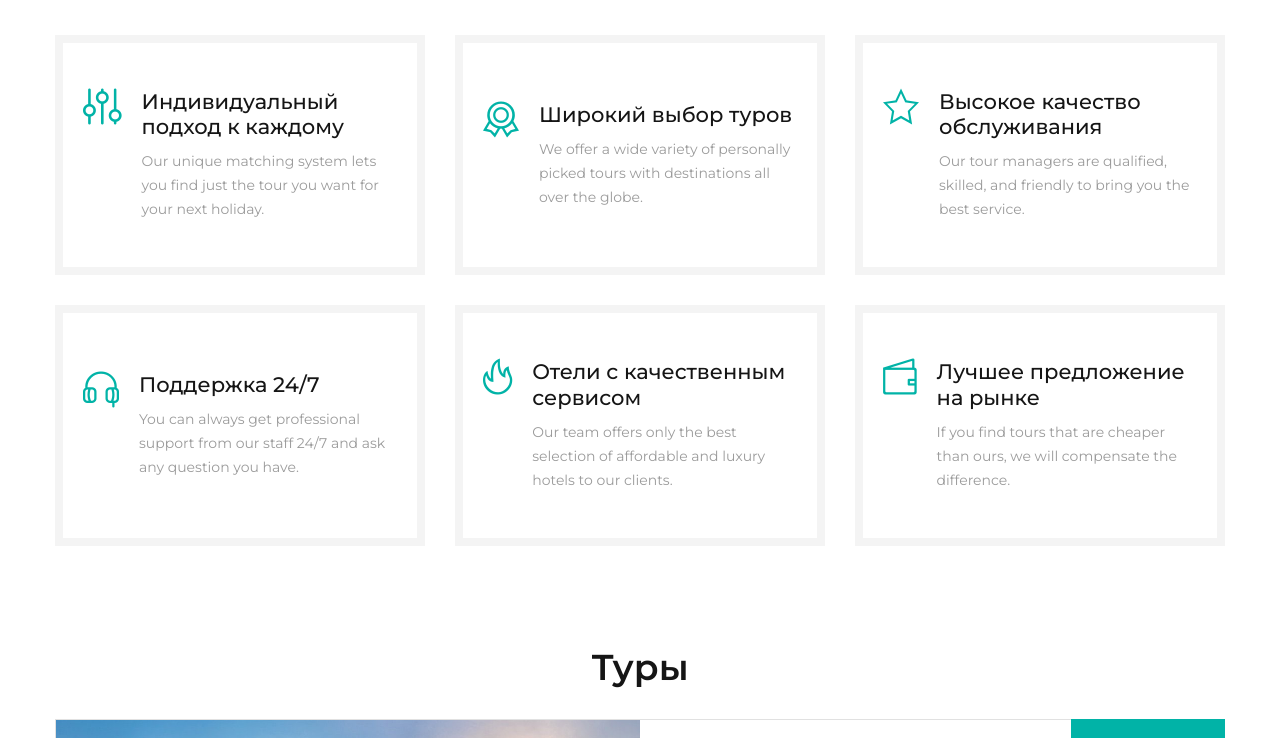
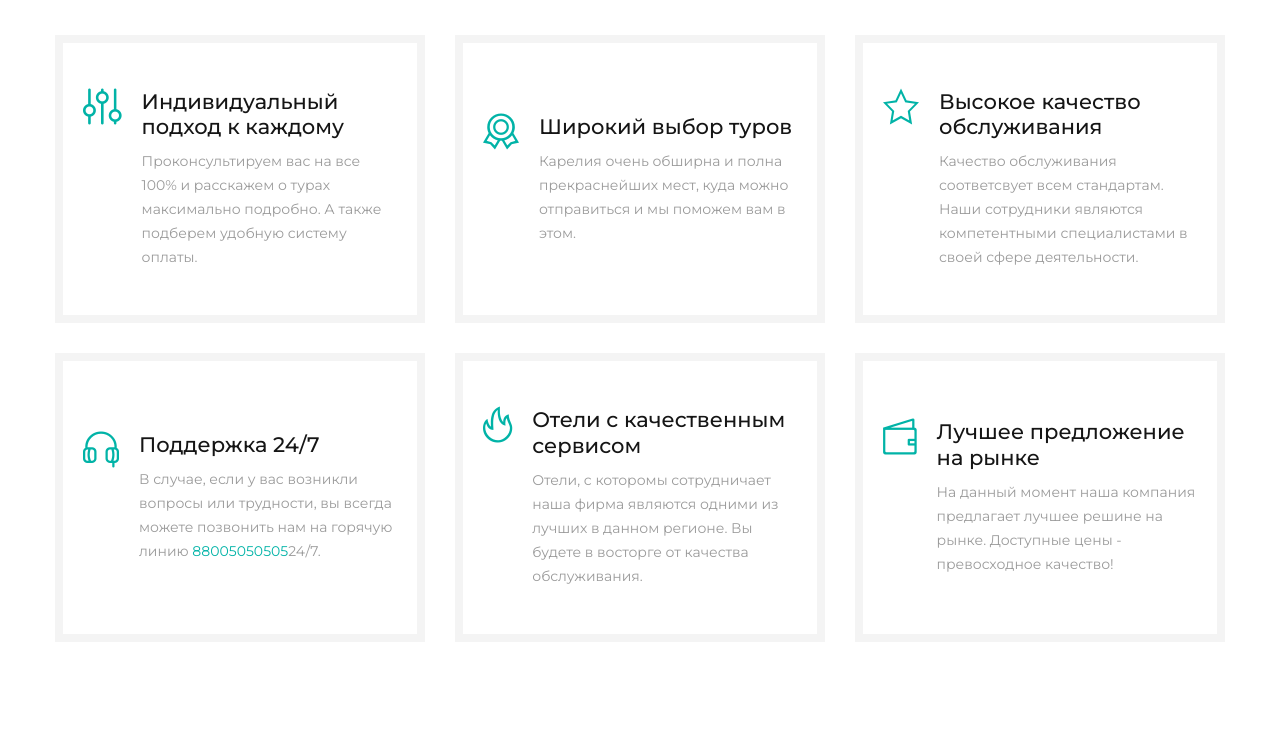
Before and after one commit to Around-Karelia/around-karelia, a plain HTML site: page index.html in a window 1280 px wide. Shown: the part 1380-2118 px from the top of the page. Drawn offline with Linux system fonts and the light colour scheme.

Commit message:
dwnload_01_05_2023_7

```diff
--- a/index.html
+++ b/index.html
@@ -236,7 +236,7 @@
                   </div>
                   <div class="unit-body">
                     <h5 class="box-icon-classic-title"><a href="#">Индивидуальный подход к каждому</a></h5>
-                    <p class="box-icon-classic-text">Our unique matching system lets you find just the tour you want for your next holiday.</p>
+                    <p class="box-icon-classic-text">Проконсультируем вас на все 100% и расскажем о турах максимально подробно. А также подберем удобную систему оплаты.</p>
                   </div>
                 </div>
               </article>
@@ -249,7 +249,7 @@
                   </div>
                   <div class="unit-body">
                     <h5 class="box-icon-classic-title"><a href="#">Широкий выбор туров</a></h5>
-                    <p class="box-icon-classic-text">We offer a wide variety of personally picked tours with destinations all over the globe.</p>
+                    <p class="box-icon-classic-text">Карелия очень обширна и полна прекраснейших мест, куда можно отправиться и мы поможем вам в этом.</p>
                   </div>
                 </div>
               </article>
@@ -262,7 +262,7 @@
                   </div>
                   <div class="unit-body">
                     <h5 class="box-icon-classic-title"><a href="#">Высокое качество обслуживания</a></h5>
-                    <p class="box-icon-classic-text">Our tour managers are qualified, skilled, and friendly to bring you the best service.</p>
+                    <p class="box-icon-classic-text">Качество обслуживания соответсвует всем стандартам. Наши сотрудники являются компетентными специалистами в своей сфере деятельности.</p>
                   </div>
                 </div>
               </article>
@@ -275,7 +275,7 @@
                   </div>
                   <div class="unit-body">
                     <h5 class="box-icon-classic-title"><a href="#">Поддержка 24/7</a></h5>
-                    <p class="box-icon-classic-text">You can always get professional support from our staff 24/7 and ask any question you have.</p>
+                    <p class="box-icon-classic-text">В случае, если у вас возникли вопросы или трудности, вы всегда можете позвонить нам на горячую линию <a href="tel:#">88005050505</a>24/7.</p>
                   </div>
                 </div>
               </article>
@@ -288,7 +288,7 @@
                   </div>
                   <div class="unit-body">
                     <h5 class="box-icon-classic-title"><a href="#">Отели с качественным сервисом</a></h5>
-                    <p class="box-icon-classic-text">Our team offers only the best selection of affordable and luxury hotels to our clients.</p>
+                    <p class="box-icon-classic-text">Отели, с которомы сотрудничает наша фирма являются одними из лучших в данном регионе. Вы будете в восторге от качества обслуживания.</p>
                   </div>
                 </div>
               </article>
@@ -301,7 +301,7 @@
                   </div>
                   <div class="unit-body">
                     <h5 class="box-icon-classic-title"><a href="#">Лучшее предложение на рынке</a></h5>
-                    <p class="box-icon-classic-text">If you find tours that are cheaper than ours, we will compensate the difference.</p>
+                    <p class="box-icon-classic-text">На данный момент наша компания предлагает лучшее решине на рынке. Доступные цены - превосходное качество!</p>
                   </div>
                 </div>
               </article>
```
